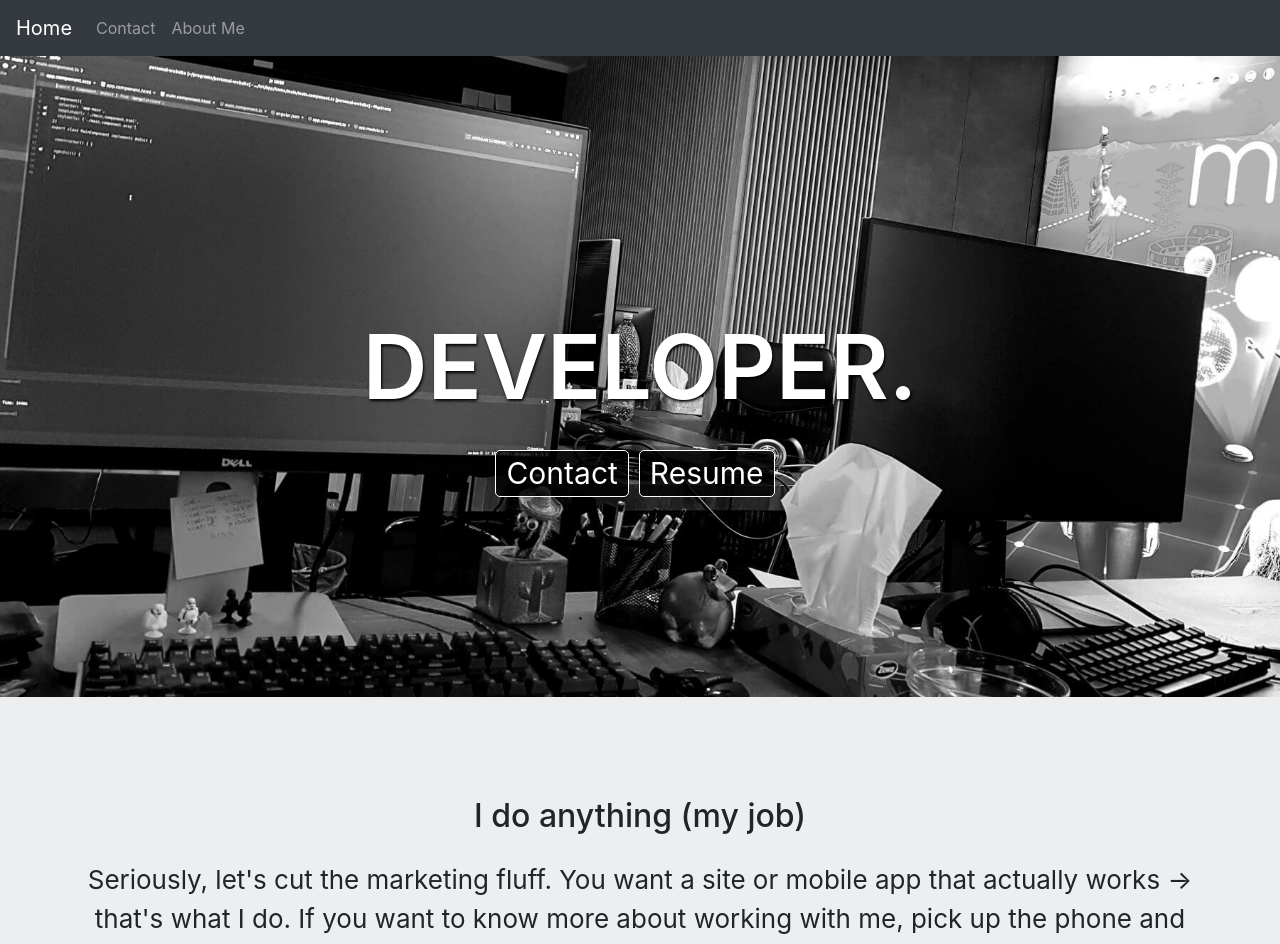
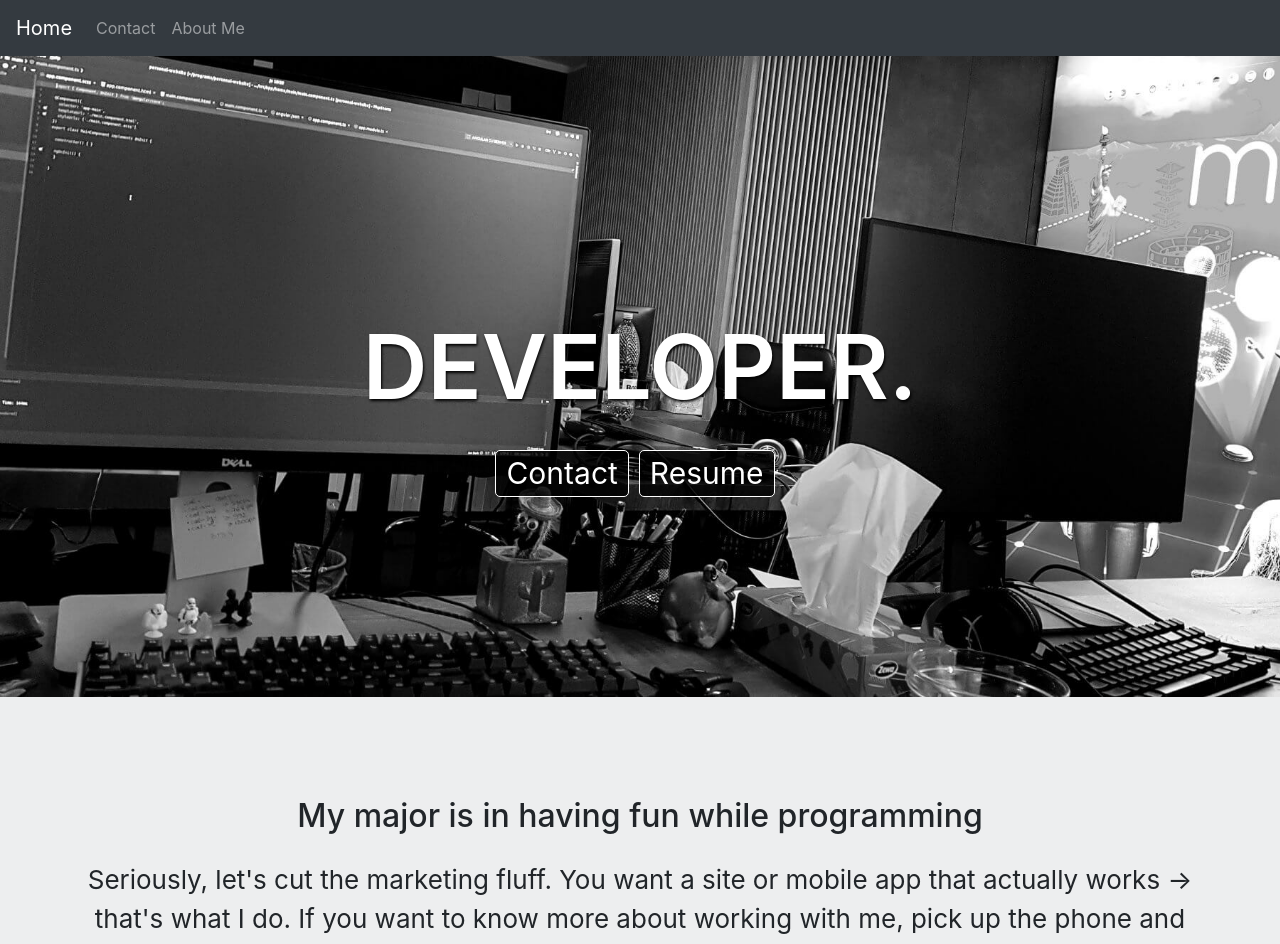
Before and after one commit to AndyRadulescu/personal-website, an Angular app: page / in a window 1280 px wide. Shown: the top 944 px of the page. Built offline with nearby package versions, Linux system fonts and the light colour scheme.

Commit message:
main page done

```diff
--- a/src/app/home/main/main.component.html
+++ b/src/app/home/main/main.component.html
@@ -2,7 +2,7 @@
 <section class="section--about-me">
     <div class="container">
         <div class="row justify-content-center">
-            <h2 class="about-me__title mb-4">I do anything (my job)</h2>
+            <h2 class="about-me__title mb-4 text-center text-xl-left">My major is in having fun while programming</h2>
 
         </div>
         <div class="row justify-content-center">
--- a/src/app/home/main/section-info/title/title.component.html
+++ b/src/app/home/main/section-info/title/title.component.html
@@ -4,7 +4,9 @@
     </p>
 </div>
 <div class="row justify-content-center align-items-center">
-    <app-button buttonText="Contact"></app-button>
+    <a routerLink="/contact" style="text-decoration: none">
+        <app-button buttonText="Contact"></app-button>
+    </a>
     <a href="https://drive.google.com/file/d/1qq3IQAQQs3fzQSMiwpih119r3Pj30Cl1/view?usp=sharing"
        target="_blank" style="text-decoration: none">
         <app-button buttonText="Resume"></app-button>
```
